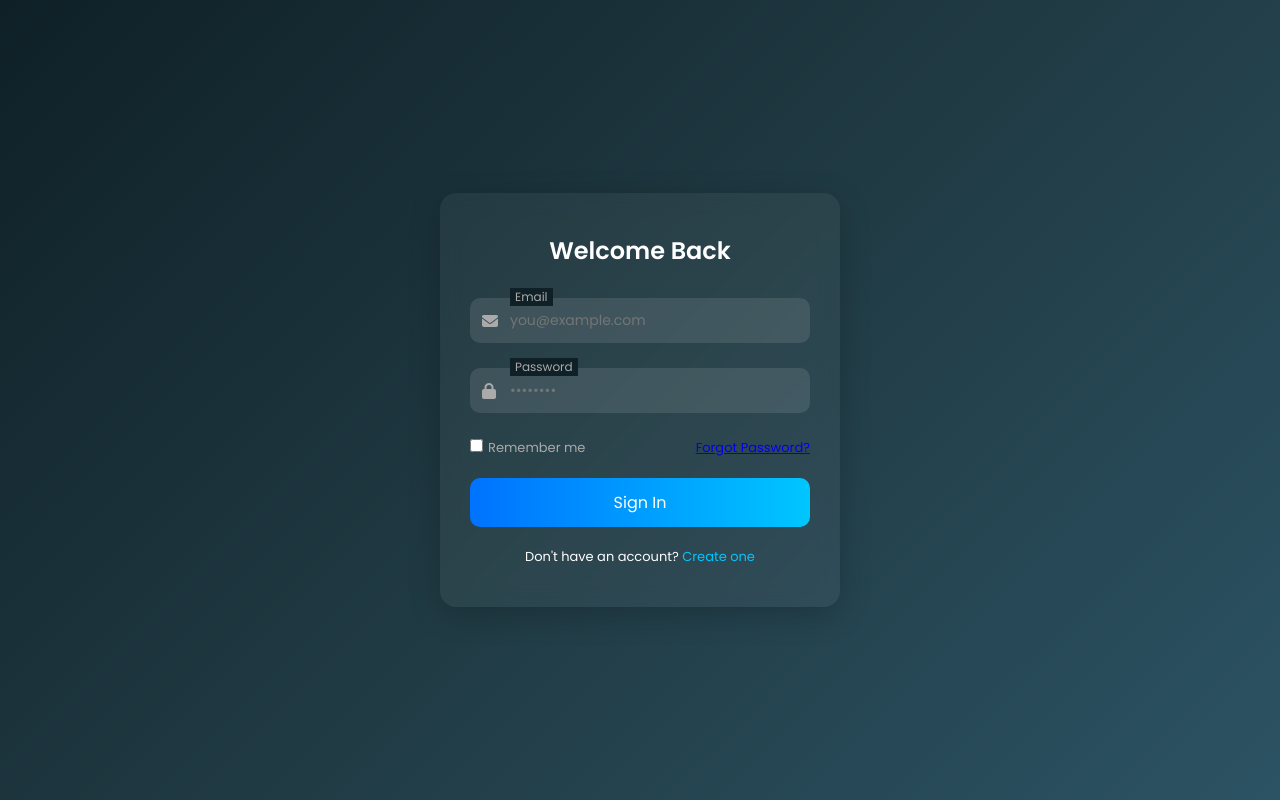
After one commit to rajtayade24/financial-analyzing, a Flask app: page /form.html in a window 1280 px wide. The commit adds this page. Run offline with Flask 3, Linux system fonts and the light colour scheme.

Commit message:
I made a form in displayed by profile button.

```diff
--- a/fetch_stock_data.py
+++ b/fetch_stock_data.py
@@ -62,6 +62,16 @@ app = Flask(__name__)
 @app.route("/")
 def index():
     return render_template("index.html")
+
+# Route for Sign In form
+@app.route('/form.html')
+def form():
+    return render_template('form.html')
+
+@app.route('/signin.html')
+def signin():
+    return render_template('signin.html')
+
 
 @app.route("/stock-data")
 def stock_data():
--- /dev/null
+++ b/templates/form.html
@@ -0,0 +1,151 @@
+<!DOCTYPE html>
+<html lang="en">
+  <head>
+    <meta charset="UTF-8" />
+    <meta name="viewport" content="width=device-width, initial-scale=1.0" />
+    <title>Sign In</title>
+    <link rel="icon" href="/static/icons/main.ico" />
+    <link href="https://fonts.googleapis.com/css2?family=Poppins:wght@400;600&display=swap" rel="stylesheet" />
+    <link rel="stylesheet" href="https://cdnjs.cloudflare.com/ajax/libs/font-awesome/6.4.0/css/all.min.css" />
+    <style>
+      * {
+        margin: 0;
+        padding: 0;
+        box-sizing: border-box;
+        font-family: 'Poppins', sans-serif;
+      }
+
+      body {
+        background: linear-gradient(135deg, #0f2027, #203a43, #2c5364);
+        min-height: 100vh;
+        display: flex;
+        justify-content: center;
+        align-items: center;
+        padding: 20px;
+      }
+
+      .login-box {
+        background: rgba(255, 255, 255, 0.05);
+        backdrop-filter: blur(10px);
+        border-radius: 16px;
+        padding: 40px 30px;
+        width: 100%;
+        max-width: 400px;
+        color: #fff;
+        box-shadow: 0 8px 32px rgba(0, 0, 0, 0.2);
+      }
+
+      .login-box h2 {
+        text-align: center;
+        margin-bottom: 30px;
+        font-weight: 600;
+        color: #fff;
+      }
+
+      .input-group {
+        position: relative;
+        margin-bottom: 25px;
+      }
+
+      .input-group input {
+        width: 100%;
+        padding: 12px 40px 12px 40px;
+        border: none;
+        border-radius: 10px;
+        background-color: rgba(255, 255, 255, 0.1);
+        color: #fff;
+        font-size: 14px;
+        outline: none;
+      }
+
+      .input-group label {
+        position: absolute;
+        left: 40px;
+        top: -10px;
+        background-color: rgba(15, 32, 39, 1);
+        padding: 0 5px;
+        font-size: 12px;
+        color: #aaa;
+      }
+
+      .input-group .fa {
+        position: absolute;
+        left: 12px;
+        top: 50%;
+        transform: translateY(-50%);
+        color: #aaa;
+      }
+
+      .options {
+        display: flex;
+        justify-content: space-between;
+        font-size: 13px;
+        color: #aaa;
+        margin-bottom: 20px;
+      }
+
+      .options input {
+        margin-right: 5px;
+      }
+
+      .login-box button {
+        width: 100%;
+        background: #00c6ff;
+        background: linear-gradient(to right, #0072ff, #00c6ff);
+        color: #fff;
+        padding: 12px;
+        border: none;
+        border-radius: 10px;
+        font-size: 16px;
+        cursor: pointer;
+        transition: background 0.3s ease;
+      }
+
+      .login-box button:hover {
+        background: linear-gradient(to right, #005bea, #00c6ff);
+      }
+
+      .bottom-text {
+        text-align: center;
+        margin-top: 20px;
+        font-size: 13px;
+      }
+
+      .bottom-text a {
+        color: #00c6ff;
+        text-decoration: none;
+      }
+
+      @media (max-width: 480px) {
+        .login-box {
+          padding: 30px 20px;
+        }
+      }
+    </style>
+  </head>
+  <body>
+    <div class="login-box">
+      <h2>Welcome Back</h2>
+      <form>
+        <div class="input-group">
+          <i class="fa fa-envelope"></i>
+          <label for="email">Email</label>
+          <input type="email" id="email" placeholder="you@example.com" required />
+        </div>
+        <div class="input-group">
+          <i class="fa fa-lock"></i>
+          <label for="password">Password</label>
+          <input type="password" id="password" placeholder="••••••••" required />
+        </div>
+        <div class="options">
+          <label><input type="checkbox" />Remember me</label>
+          <a href="#">Forgot Password?</a>
+        </div>
+        <button type="submit">Sign In</button>
+        <div class="bottom-text">
+          Don't have an account? <a href="signin.html">Create one</a>
+        </div>
+      </form>
+    </div>
+  </body>
+</html>
--- a/templates/index.html
+++ b/templates/index.html
@@ -25,7 +25,7 @@
           <button class="menubtn"><img class="invert" src="/static/svgs/menu.svg" alt="" /></button>
         </div>
         <div class="submenubtn-cont">
-          <button class="submenubtn"><span><img class="invert" src="/static/svgs/profile.svg" alt="" /></span></button>
+          <button class="submenubtn"><a href="form.html"><span><img class="invert" src="/static/svgs/profile.svg" alt="" /></span></a></button>
           <span>Profile</span>
         </div>
         <div class="submenubtn-cont" id="tradingbtn">
```
Also changed, not shown: templates/signin.html (added, +78 -0 lines).
